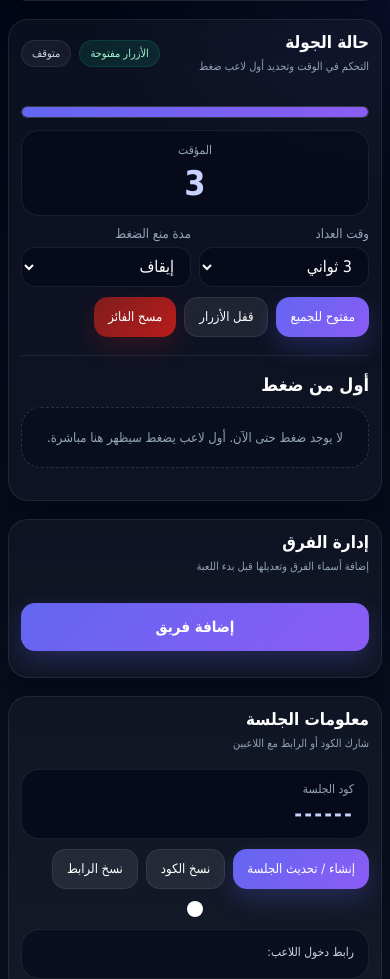
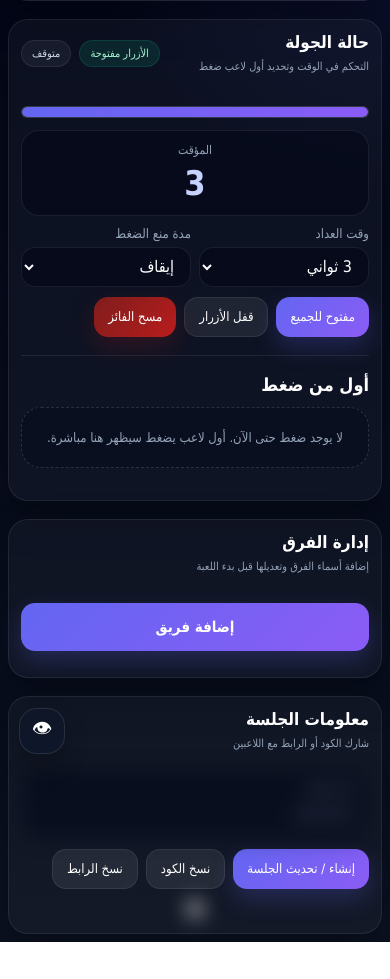
Before and after one commit to MohammedOAloufi/gamebuzzer, a plain HTML site: page host.html in a window 390 px wide. Shown: the part 123-1102 px from the top of the page. After the commit the page ends 1065 px from the top, so only its background shows below. Drawn offline with Linux system fonts and the light colour scheme.

Commit message:
Refine host session privacy UI and hide visible join link

```diff
--- a/host.html
+++ b/host.html
@@ -143,15 +143,29 @@
             </div>
           </div>
 
-          <div class="card compact-card">
+          <div class="card compact-card session-info-card">
             <div class="card-header">
               <h2 class="card-title">معلومات الجلسة</h2>
               <p class="card-desc">شارك الكود أو الرابط مع اللاعبين</p>
             </div>
-            <div class="card-content">
-              <div class="session-grid compact-session-grid">
+
+            <div class="card-content session-card-body">
+              <button
+                class="session-privacy-toggle"
+                id="sessionPrivacyToggle"
+                type="button"
+                title="إظهار أو إخفاء بيانات الجلسة"
+                aria-label="إظهار أو إخفاء بيانات الجلسة"
+              >
+                👁
+              </button>
+
+              <div class="session-grid compact-session-grid session-info-grid">
                 <div>
-                  <div class="session-code-box compact-session-box">
+                  <div
+                    class="session-code-box compact-session-box session-sensitive-area is-blurred"
+                    id="sessionSensitiveArea"
+                  >
                     <div class="session-code-label">كود الجلسة</div>
                     <div class="session-code" id="sessionCode">------</div>
                   </div>
@@ -169,15 +183,15 @@
                   </div>
                 </div>
 
-                <div class="qr-box compact-qr-box">
+                <div
+                  class="qr-box compact-qr-box session-sensitive-area is-blurred"
+                  id="sessionQrArea"
+                >
                   <div id="qrcode"></div>
                 </div>
               </div>
 
-              <div class="join-box compact-join-box join-gap">
-                <div>رابط دخول اللاعب:</div>
-                <span class="join-url" id="joinUrlText"></span>
-              </div>
+              <span class="hidden" id="joinUrlText"></span>
             </div>
           </div>
         </div>
--- a/js/dom.js
+++ b/js/dom.js
@@ -47,5 +47,9 @@ export const els = {
   timeSelector: document.getElementById("timeSelector"),
   cooldownSelector: document.getElementById("cooldownSelector"),
 
+  sessionPrivacyToggle: document.getElementById("sessionPrivacyToggle"),
+  sessionSensitiveArea: document.getElementById("sessionSensitiveArea"),
+  sessionQrArea: document.getElementById("sessionQrArea"),
+
   toast: document.getElementById("toast"),
 };
--- a/js/host-controller.js
+++ b/js/host-controller.js
@@ -169,7 +169,43 @@ export async function startTickWorker() {
   }, 500);
 }
 
+function setSensitiveVisibility(visible) {
+  const targets = [els.sessionSensitiveArea, els.sessionQrArea].filter(Boolean);
+
+  targets.forEach((element) => {
+    if (visible) {
+      element.classList.remove("is-blurred");
+    } else {
+      element.classList.add("is-blurred");
+    }
+  });
+
+  if (els.sessionPrivacyToggle) {
+    els.sessionPrivacyToggle.textContent = visible ? "🙈" : "👁";
+    els.sessionPrivacyToggle.title = visible
+      ? "إخفاء بيانات الجلسة"
+      : "إظهار بيانات الجلسة";
+    els.sessionPrivacyToggle.setAttribute(
+      "aria-label",
+      visible ? "إخفاء بيانات الجلسة" : "إظهار بيانات الجلسة",
+    );
+  }
+}
+
+function bindSessionPrivacyToggle() {
+  if (!els.sessionPrivacyToggle) return;
+
+  setSensitiveVisibility(false);
+
+  els.sessionPrivacyToggle.addEventListener("click", () => {
+    const isHidden = els.sessionSensitiveArea?.classList.contains("is-blurred");
+    setSensitiveVisibility(Boolean(isHidden));
+  });
+}
+
 export function bindHostEvents() {
+  bindSessionPrivacyToggle();
+
   if (els.createSessionBtn) {
     els.createSessionBtn.addEventListener("click", async () => {
       try {
--- a/js/ui-renderer.js
+++ b/js/ui-renderer.js
@@ -410,7 +410,6 @@ export function renderPlayerTeam(session) {
 export function renderSession(session) {
   if (els.sessionCode) els.sessionCode.textContent = session.code;
   if (els.deviceSessionCode) els.deviceSessionCode.textContent = session.code;
-  if (els.miniSessionCode) els.miniSessionCode.textContent = session.code;
 
   if (els.joinUrlText) {
     els.joinUrlText.textContent = getPlayerJoinUrl(session.code);
--- a/style.css
+++ b/style.css
@@ -909,22 +909,6 @@ select {
   gap: 12px;
 }
 
-.player-top-meta {
-  display: flex;
-  justify-content: center;
-}
-
-.player-mini-session {
-  text-align: center;
-}
-
-.compact-session-code {
-  font-size: 28px;
-  font-weight: 900;
-  letter-spacing: 0.16em;
-  color: #c7d2fe;
-}
-
 .player-main-layout {
   display: grid;
   grid-template-columns: 1.2fr 0.8fr;
@@ -1197,6 +1181,59 @@ select {
   text-align: center;
 }
 
+.session-info-card .session-card-body {
+  position: relative;
+}
+
+.session-info-grid {
+  margin-top: 0;
+}
+
+.session-sensitive-area {
+  transition:
+    filter 0.22s ease,
+    opacity 0.22s ease;
+}
+
+.session-sensitive-area.is-blurred {
+  filter: blur(10px);
+  opacity: 0.75;
+  -webkit-user-select: none;
+  user-select: none;
+}
+
+.session-privacy-toggle {
+  position: absolute;
+  top: -55px;
+  left: 12px;
+  z-index: 3;
+  width: 56px;
+  height: 56px;
+  border-radius: 18px;
+  border: 1px solid rgba(255, 255, 255, 0.1);
+  background: rgba(15, 23, 42, 0.92);
+  color: #fff;
+  display: grid;
+  place-items: center;
+  cursor: pointer;
+  font-size: 24px;
+  box-shadow: 0 12px 24px rgba(0, 0, 0, 0.24);
+  transition:
+    transform 0.18s ease,
+    background 0.18s ease,
+    border-color 0.18s ease;
+}
+
+.session-privacy-toggle:hover {
+  transform: translateY(-1px);
+  background: rgba(30, 41, 59, 0.96);
+  border-color: rgba(129, 140, 248, 0.28);
+}
+
+.session-privacy-toggle:active {
+  transform: scale(0.97);
+}
+
 @media (min-width: 1024px) {
   .player-join-card {
     max-width: 440px;
@@ -1422,6 +1459,14 @@ select {
     font-size: 30px;
     border-radius: 24px;
   }
+
+  .session-privacy-toggle {
+    top: -45px;
+    left: 10px;
+    width: 50px;
+    height: 50px;
+    font-size: 22px;
+  }
 }
 
 @media (max-width: 420px) {
@@ -1521,4 +1566,10 @@ select {
   .join-session-code {
     font-size: 22px;
   }
-}
+
+  .session-privacy-toggle {
+    width: 46px;
+    height: 46px;
+    font-size: 20px;
+  }
+}
```
Also changed, not shown: player.html (+0 -9 lines).
